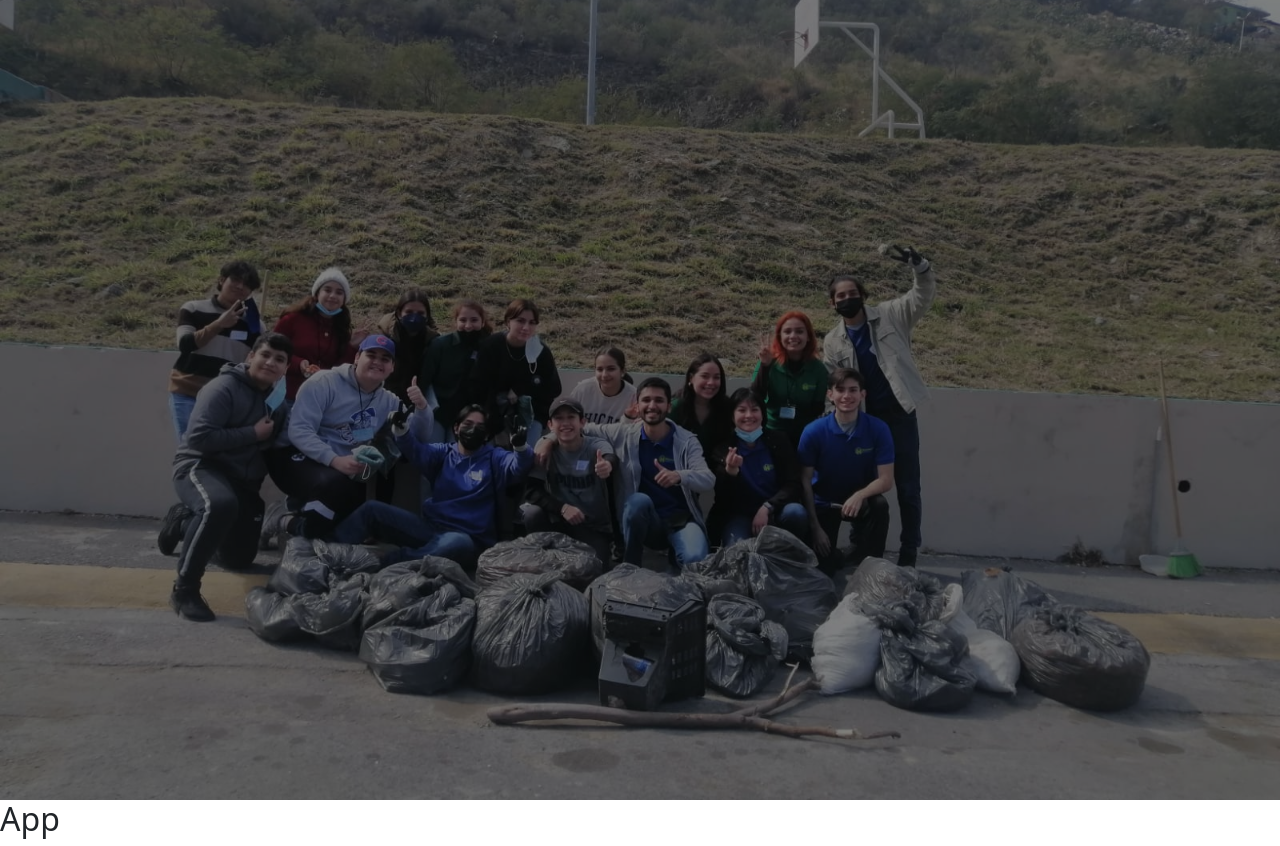
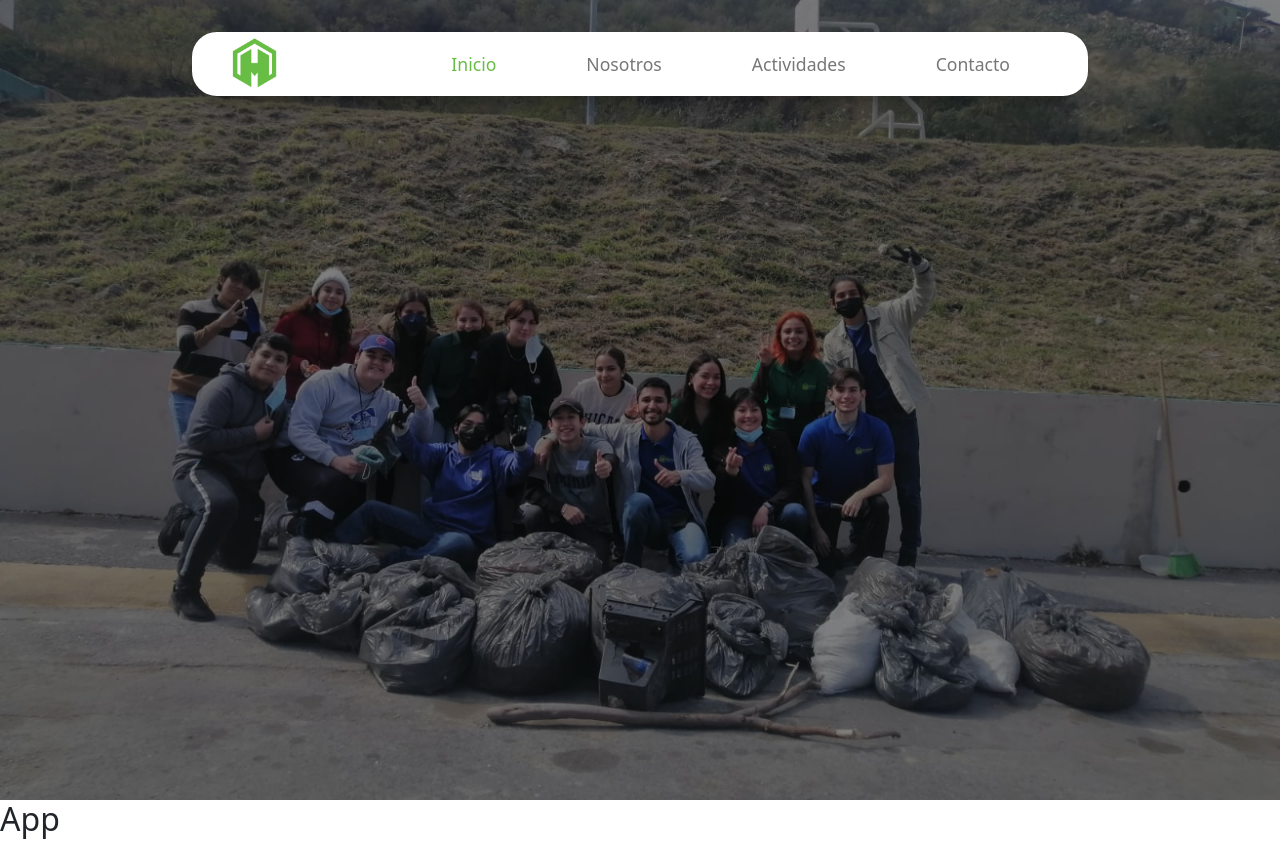
Before and after one commit to Cristiansb2003/Hagamoslo_Monterrey, a React (Vite) app: page / in a window 1280 px wide. Built offline with nearby package versions, Linux system fonts and the light colour scheme.

Commit message:
Se agrego el menu con los botones y el logo pero no con el nombre de HM

```diff
--- a/src/Cabecera/Cabecera.jsx
+++ b/src/Cabecera/Cabecera.jsx
@@ -4,7 +4,9 @@ import st from "./cabecera.module.css";
 function Cabecera() {
   return (
     <div className={st.contenedor}>
-      {/* <Menu/> */}
+      <div className={st.menu}>
+        <Menu />
+      </div>
       <div
         id="carouselExampleControls"
         className="carousel slide"
--- a/src/Cabecera/cabecera.module.css
+++ b/src/Cabecera/cabecera.module.css
@@ -1,8 +1,15 @@
-img{
-    height: 100vh;
-    object-fit: cover;
-    opacity: .5;
+img {
+  height: 100vh;
+  object-fit: cover;
+  opacity: 0.5;
 }
-.contenedor{
-    background-color: #000
+.contenedor {
+  background-color: #000;
+  position: relative;
 }
+.menu {
+  position: absolute;
+  z-index: 1;
+  width: 100%;
+  margin-top: 2rem;
+}
--- a/src/Menu/Menu.jsx
+++ b/src/Menu/Menu.jsx
@@ -1,9 +1,21 @@
-
-import st from './menu.module.css'
-function Menu(){
-    return (
-        <div  className={st.contenedor}>Menu</div>
-    )
+import logo from "./../assets/HM_emblema.png";
+import st from "./menu.module.css";
+function Menu() {
+  return (
+    <div className={st.contenedor_padre}>
+      <div className={st.contenedor_hijo}>
+        <div className={st.logo}><img src={logo} alt="" /></div>
+        <nav>
+          <ul>
+            <li className={st.ini}>Inicio</li>
+            <li>Nosotros</li>
+            <li>Actividades</li>
+            <li>Contacto</li>
+          </ul>
+        </nav>
+      </div>
+    </div>
+  );
 }
 
 export default Menu;
--- a/src/Menu/menu.module.css
+++ b/src/Menu/menu.module.css
@@ -1,5 +1,50 @@
-.contenedor{
+.contenedor_padre{
+    display: flex;
+    justify-content: center;
     width: 100%;
-    height: 5rem;
+
+}
+.contenedor_hijo{
+    width: 70%;
+    height: 4rem;
     border: solid #fff;
+    display: flex;
+    align-items: center;
+    justify-content: space-between;
+    background: #fff;
+    border-radius: 25px;
+    padding: 0;
+    box-shadow: 0 25px 20px -20px rgba(0, 0, 0, .4);
 }
+.logo{
+    margin-left: 2rem;
+    width: 3.5rem;
+    height: 3.5rem;
+    color: #68BD45;
+}
+.logo img{
+    width: 100%;
+    height: 100%;
+    object-fit: cover;
+    opacity: 1;
+}
+/* seccion de navegacion */
+nav ul li{
+    list-style: none;
+    display: inline-block;
+    padding: 0px 35px;
+    margin: 10px;
+    font-size: 1.1em;
+    font-weight: 500;
+    color: #777;
+    cursor: pointer;
+}
+nav ul{
+    padding: 0 30px 0px 0px;
+    margin: 0;
+
+}
+/* seccion de botones */
+.ini{
+    color: #68BD45;
+}
```
Also changed, not shown: src/assets/HM emblema.svg (added), src/assets/HM_emblema.png (added).
